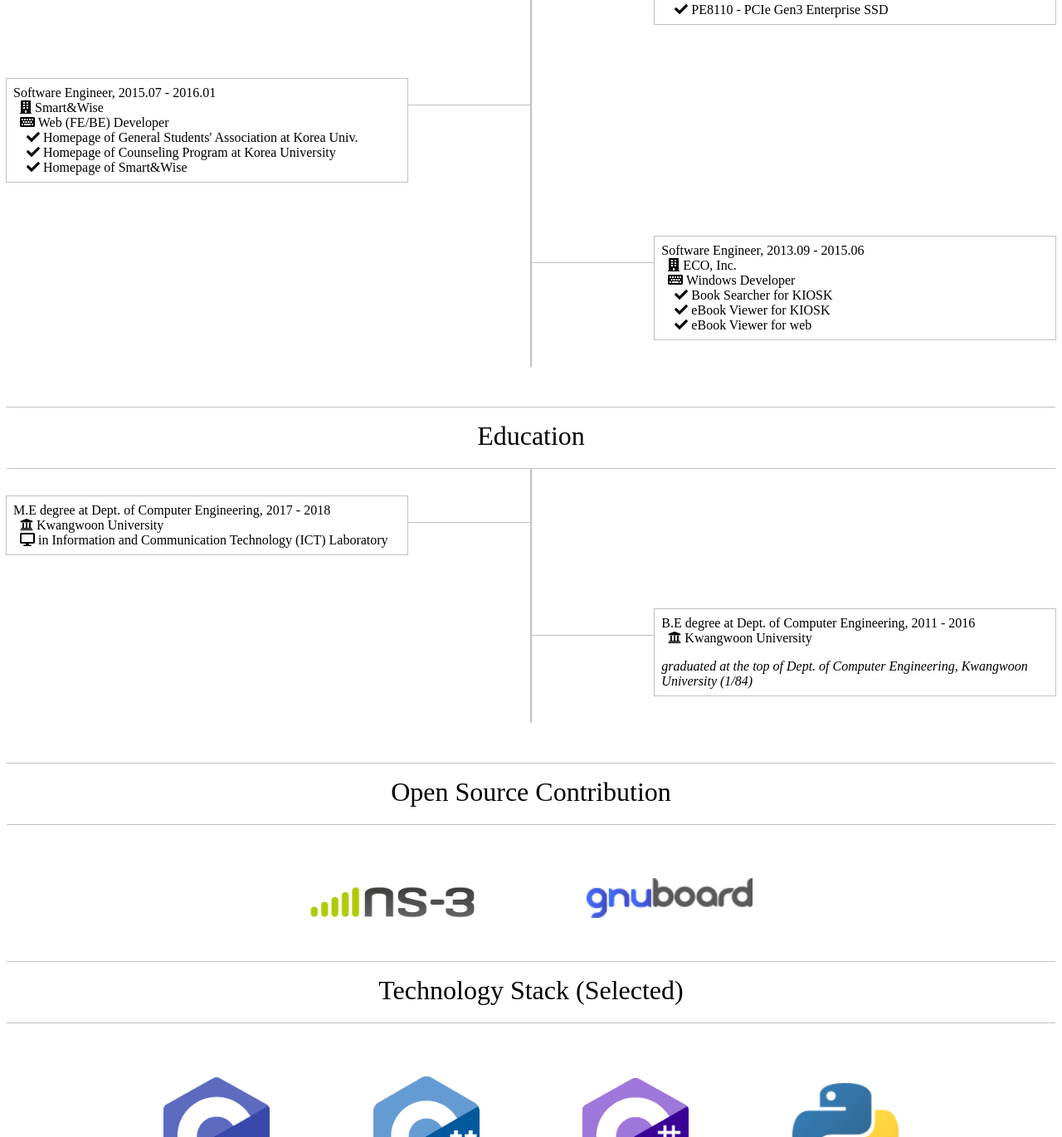
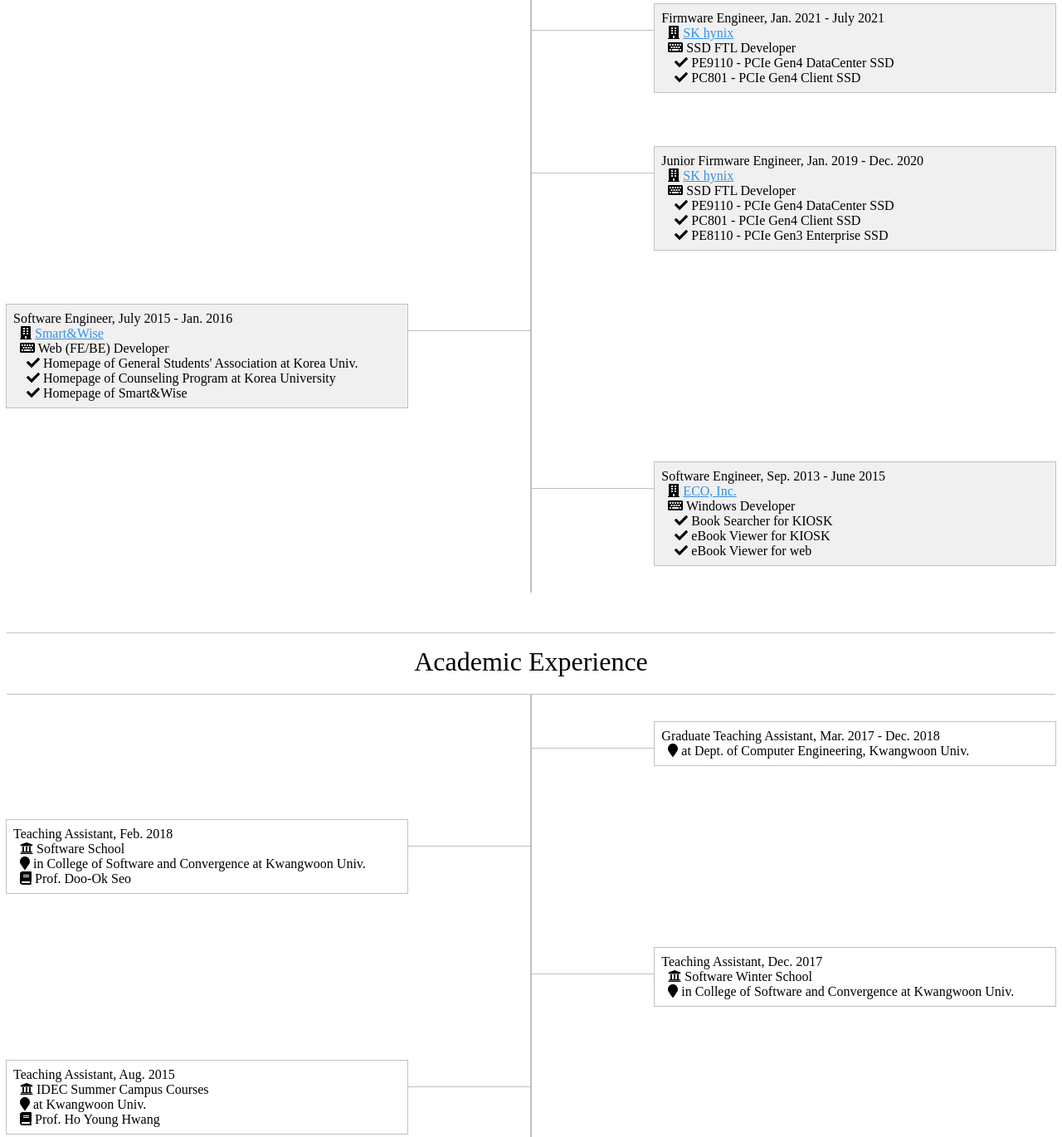
Before and after one commit to circle-lee/circle-lee.github.io, a plain HTML site: page index.html in a window 1280 px wide. Shown: the part 1182-2552 px from the top of the page at 83% size. Drawn offline with Linux system fonts and the light colour scheme.

Commit message:
update experiences

```diff
--- a/assets/data.json
+++ b/assets/data.json
@@ -3,47 +3,114 @@
     [
         {
             "title": "Software Engineer",
-            "company_name": "LINE Plus Corporation",
-            "period": "2021.08 - Present",
-            "job": "Desktop Developer",
-            "loc": "l",
-            "projects": [ "LINE Desktop" ]
+            "company_name": "<a href='https://linepluscorp.com/' target='_blank'>LINE Plus Corporation</a>",
+            "period": "Aug. 2021- Present",
+            "role": "Desktop Developer",
+            "projects": [ "LINE Desktop" ],
+            "state": "keep",
+            "loc": "r"
+        },
+
+        {
+            "title": "Extra Activity",
+            "company_name": "<a href='https://careerly.co.kr/'>Careerly</a>",
+            "period": "July 2022 - Present",
+            "role": "News Curator",
+            "state": "keep",
+            "loc": "l"
+        },
+
+        {
+            "title": "Professional Activity",
+            "company_name": "<a href='https://kcf.or.kr' target='_blank'>Korea Code Fair</a>",
+            "period": "Oct. 2022",
+            "role": "Judge of Software Contest in 4-th Korea Code Fair",
+            "state": "end",
+            "loc": "l"
         },
 
         {
             "title": "Firmware Engineer",
-            "company_name": "SK hynix",
-            "period": "2021.01 - 2021.07",
-            "job": "SSD FTL Developer",
-            "loc": "r",
-            "projects": [ "PE9110 - PCIe Gen4 DataCenter SSD", "PC801 - PCIe Gen4 Client SSD" ]
+            "company_name": "<a href='https://www.skhynix.com' target='_blank'>SK hynix</a>",
+            "period": "Jan. 2021 - July 2021",
+            "role": "SSD FTL Developer",
+            "projects": [ "PE9110 - PCIe Gen4 DataCenter SSD", "PC801 - PCIe Gen4 Client SSD" ],
+            "state": "end",
+            "loc": "r"
         },
 
         {
             "title": "Junior Firmware Engineer",
-            "company_name": "SK hynix",
-            "period": "2019.01 - 2020.12",
-            "job": "SSD FTL Developer",
-            "loc": "r",
-            "projects": [ "PE9110 - PCIe Gen4 DataCenter SSD", "PC801 - PCIe Gen4 Client SSD", "PE8110 - PCIe Gen3 Enterprise SSD" ]
+            "company_name": "<a href='https://www.skhynix.com' target='_blank'>SK hynix</a>",
+            "period": "Jan. 2019 - Dec. 2020",
+            "role": "SSD FTL Developer",
+            "projects": [ "PE9110 - PCIe Gen4 DataCenter SSD", "PC801 - PCIe Gen4 Client SSD", "PE8110 - PCIe Gen3 Enterprise SSD" ],
+            "state": "end",
+            "loc": "r"
         },
 
         {
             "title": "Software Engineer",
-            "company_name": "Smart&Wise",
-            "period": "2015.07 - 2016.01",
-            "job": "Web (FE/BE) Developer",
-            "loc": "l",
-            "projects": [ "Homepage of General Students' Association at Korea Univ.", "Homepage of Counseling Program at Korea University", "Homepage of Smart&Wise" ]
+            "company_name": "<a href='http://www.smartandwise.co.kr' target='_blank'>Smart&Wise</a>",
+            "period": "July 2015 - Jan. 2016",
+            "role": "Web (FE/BE) Developer",
+            "projects": [ "Homepage of General Students' Association at Korea Univ.", "Homepage of Counseling Program at Korea University", "Homepage of Smart&Wise" ],
+            "state": "end",
+            "loc": "l"
         },
 
         {
             "title": "Software Engineer",
-            "company_name": "ECO, Inc.",
-            "period": "2013.09 - 2015.06",
-            "job": "Windows Developer",
-            "loc": "r",
-            "projects": [ "Book Searcher for KIOSK", "eBook Viewer for KIOSK", "eBook Viewer for web" ]
+            "company_name": "<a href='http://www.eco.co.kr' target='_blank'>ECO, Inc.</a>",
+            "period": "Sep. 2013 - June 2015",
+            "role": "Windows Developer",
+            "projects": [ "Book Searcher for KIOSK", "eBook Viewer for KIOSK", "eBook Viewer for web" ],
+            "state": "end",
+            "loc": "r"
+        }
+    ],
+
+    "academic_ex":
+    [
+        {
+            "title": "Graduate Teaching Assistant",
+            "period": "Mar. 2017 - Dec. 2018",
+            "place": "at Dept. of Computer Engineering, Kwangwoon Univ.",
+            "loc": "r"
+        },
+
+        {
+            "title": "Teaching Assistant",
+            "period": "Feb. 2018",
+            "name": "Software School",
+            "place": "in College of Software and Convergence at Kwangwoon Univ.",
+            "instructor": "Prof. Doo-Ok Seo",
+            "loc": "l"
+        },
+
+        {
+            "title": "Teaching Assistant",
+            "period": "Dec. 2017",
+            "name": "Software Winter School",
+            "place": "in College of Software and Convergence at Kwangwoon Univ.",
+            "loc": "r"
+        },
+
+        {
+            "title": "Teaching Assistant",
+            "period": "Aug. 2015",
+            "name": "IDEC Summer Campus Courses",
+            "place": "at Kwangwoon Univ.",
+            "instructor": "Prof. Ho Young Hwang",
+            "loc": "l"
+        },
+
+        {
+            "title": "Research Assistant",
+            "period": "May 2012 - Dec. 2018",
+            "place": "in Information and Communication Technology Lab.",
+            "details": [ "2 SCIE Journal papers", "2 KCI Journal papers", "1 International Conference paper", "3 Domestic Conference papers.", "6 Domestic patents" ],
+            "loc": "r"
         }
     ],
 
@@ -52,19 +119,17 @@
         {
             "degree_name": "M.E degree at Dept. of Computer Engineering",
             "period": "2017 - 2018",
-            "school": "Kwangwoon University",
+            "school": "Kwangwoon Univ.",
             "lab": "in Information and Communication Technology (ICT) Laboratory",
-            "loc": "l",
-            "detail": ""
+            "loc": "l"
         },
 
         {
             "degree_name": "B.E degree at Dept. of Computer Engineering",
             "period": "2011 - 2016",
-            "school": "Kwangwoon University",
-            "lab" : "",
-            "loc": "r",
-            "detail": "graduated at the top of Dept. of Computer Engineering, Kwangwoon University (1/84)"
+            "school": "Kwangwoon Univ.",
+            "detail": "graduated at the top of Dept. of Computer Engineering, Kwangwoon Univ. (1/84)",
+            "loc": "r"
         }
     ],
 
@@ -152,14 +217,12 @@
         {
             "author": "<b>W. H. Lee</b> and H. Y. Hwang,",
             "title": "Performance Evaluation of A-MPDU Aggregation for Delay Requirements in IEEE 802.11ac,",
-            "journal": "<i>KICS Conference Fall 2016</i>, pp. 342-343, Seoul, Korea, Nov. 19, 2016.",
-            "link": ""
+            "journal": "<i>KICS Conference Fall 2016</i>, pp. 342-343, Seoul, Korea, Nov. 19, 2016."
         },
         {
             "author": "D.-H. Lee, <b>W. H. Lee</b>, and H. Y. Hwang,",
             "title": "Network Coding-Based Relay Selection in Underlay Cognitive Radio Networks,",
-            "journal": "<i>KICS Conference Fall 2014</i>, pp. 352-353, Daejeon, Korea, Nov. 22, 2014.",
-            "link": ""
+            "journal": "<i>KICS Conference Fall 2014</i>, pp. 352-353, Daejeon, Korea, Nov. 22, 2014."
         },
         {
             "author": "D.-H. Lee, <b>W. H. Lee</b>, E. Choi, and H. Y. Hwang,",
@@ -170,8 +233,7 @@
         {
             "author": "<b>W. H. Lee</b>, E. Choi, D.-H. Lee, and H. Y. Hwang,",
             "title": "Performance Evaluation of a Downlink Bandwidth Allocation Scheme with Inter-Cell Interference in LTE-based Relay Systems,",
-            "journal": "<i>SWCC 2013 (Summer Workshop on Computer Communications 2013)</i>, Vol. S1-2, pp. 147-149, Yangpyeong, Korea, Aug. 22-23, 2013.",
-            "link": ""
+            "journal": "<i>SWCC 2013 (Summer Workshop on Computer Communications 2013)</i>, Vol. S1-2, pp. 147-149, Yangpyeong, Korea, Aug. 22-23, 2013."
         }
     ],
 
--- a/css/main.css
+++ b/css/main.css
@@ -82,10 +82,6 @@ article {
     padding-bottom: 8px;
 }
 
-
-#pro-ex {
-    line-height: 0;
-}
 .line {
     display: flex;
 }
@@ -126,8 +122,12 @@ article {
 .white-space {
     padding-left: 8px;
 }
-.project-white-space {
+.deeper-white-space {
     padding-left: 16px;
+}
+
+#pro-ex .end {
+    background-color: #F0F0F0;
 }
 
 .edu-detail {
--- a/index.html
+++ b/index.html
@@ -57,6 +57,11 @@
                 <p>Professional Experience</p>
             </div>
         </article>
+        <article id="academic-ex">
+            <div class="section-title">
+                <p>Academic Experience</p>
+            </div>
+        </article>
         <article id="edu">
             <div class="section-title">
                 <p>Education</p>
--- a/js/main.js
+++ b/js/main.js
@@ -12,16 +12,17 @@ function addProEx(idx, jsonData) {
     var title = jsonData.title;
     var company_name = jsonData.company_name;
     var period = jsonData.period;
-    var job = jsonData.job;
+    var role = jsonData.role;
+    var projects = jsonData.projects;
+    var state = jsonData.state;
     var loc = jsonData.loc;
-    var projects = jsonData.projects;
 
-    var $div_content = $("<div class='content'></div>");
+    var $div_content = $("<div class='content "+ state +"'></div>");
     $div_content.append('<p>' + title + ", " + period + '</p>');
     $div_content.append('<p class="white-space"><i class="fas fa-building"></i> ' + company_name + '</p>');
-    $div_content.append('<p class="white-space"><i class="fas fa-keyboard"></i> ' + job + '</p>');
+    $div_content.append('<p class="white-space"><i class="fas fa-keyboard"></i> ' + role + '</p>');
     $.each(projects, function (idx, project) {
-        $div_content.append('<p class="project-white-space"><i class="fas fa-check"></i> ' + project + '</p>');
+        $div_content.append('<p class="deeper-white-space"><i class="fas fa-check"></i> ' + project + '</p>');
     });
 
     var $div_line_l = $("<div class='line-l'></div>");
@@ -52,6 +53,62 @@ function addProEx(idx, jsonData) {
     $('#pro-ex').append($div_line);
 }
 
+function addAcademicEx(idx, jsonData) {
+    var title = jsonData.title;
+    var period = jsonData.period;
+    var name = jsonData.name;
+    var place = jsonData.place;
+    var instructor = jsonData.instructor;
+    var details = jsonData.details;
+    var loc = jsonData.loc;
+
+    var $div_content = $("<div class='content'></div>");
+    $div_content.append('<p>' + title + ", " + period + '</p>');
+
+    if (!!name) {
+        $div_content.append("<p class='white-space'><i class='fas fa-university'></i> " + name + "</p>");
+    }
+
+    if (!!place) {
+        $div_content.append("<p class='white-space'><i class='fas fa-map-marker'></i> " + place + "</p>");
+    }
+
+    if (!!instructor) {
+        $div_content.append("<p class='white-space'><i class='fas fa-book'></i> " + instructor + "</p>");
+    }
+
+    $.each(details, function (idx, detail) {
+        $div_content.append('<p class="deeper-white-space"><i>- ' + detail + '</i></p>');
+    });
+
+    var $div_line_l = $("<div class='line-l'></div>");
+    var $div_line_r = $("<div class='line-r'></div>");
+
+    var $div_line_loc = null;
+    if (loc == "l") {
+        $div_line_loc = $div_line_l;
+
+        $div_line_l.append($div_content);
+        $div_line_l.append('<div class="link-line"></div>');
+        $div_line_r.addClass('line-e');
+    }
+    else {
+        $div_line_loc = $div_line_r;
+
+        $div_line_r.append('<div class="link-line"></div>');
+        $div_line_r.append($div_content);
+        $div_line_l.addClass('line-e');
+    }
+
+    $div_line_loc.append();
+
+    var $div_line = $("<div class='line'></div>");
+    $div_line.append($div_line_l);
+    $div_line.append($div_line_r);
+
+    $('#academic-ex').append($div_line);
+}
+
 function addEdu(idx, jsonData) {
     var degree_name = jsonData.degree_name;
     var school = jsonData.school;
@@ -63,10 +120,10 @@ function addEdu(idx, jsonData) {
     var $div_content = $("<div class='content'></div>");
     $div_content.append('<p>' + degree_name + ", " + period + '</p>');
     $div_content.append('<p class="white-space"><i class="fas fa-university"></i> ' + school + '</p>');
-    if (lab != "") {
+    if (!!lab) {
         $div_content.append('<p class="white-space"><i class="fas fa-desktop"></i> ' + lab + '</p>');
     }
-    if (detail != "") {
+    if (!!detail) {
         $div_content.append('<p class="edu-detail">' + detail + '</p>');
     }
 
@@ -120,7 +177,7 @@ function addPaper(id, jsonData) {
 
     var $div_paper = $('<div class="paper"></div>');
     $div_paper.append($('<p>' + author + '</p>'));
-    if (link == "") {
+    if (!!link) {
         $div_paper.append($('<p class="title">"' + title + '"</p>'));
     }
     else {
@@ -171,6 +228,7 @@ function renderData() {
     $('body').removeClass('hidden');
 
     $.each($g_jsonData.pro_ex, addProEx);
+    $.each($g_jsonData.academic_ex, addAcademicEx);
     $.each($g_jsonData.edu, addEdu);
     $.each($g_jsonData.open_src, addOpenSrc);
     $.each($g_jsonData.tech_stack, addTechStack);
```
